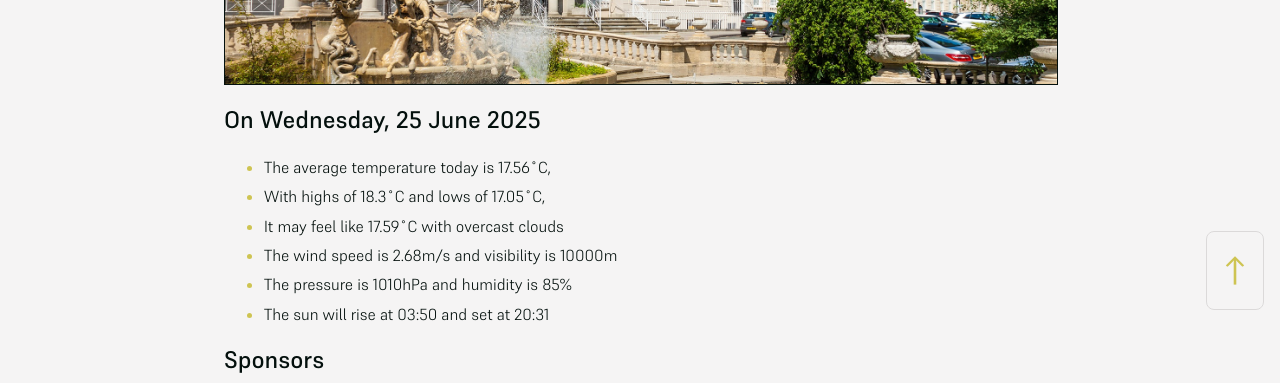
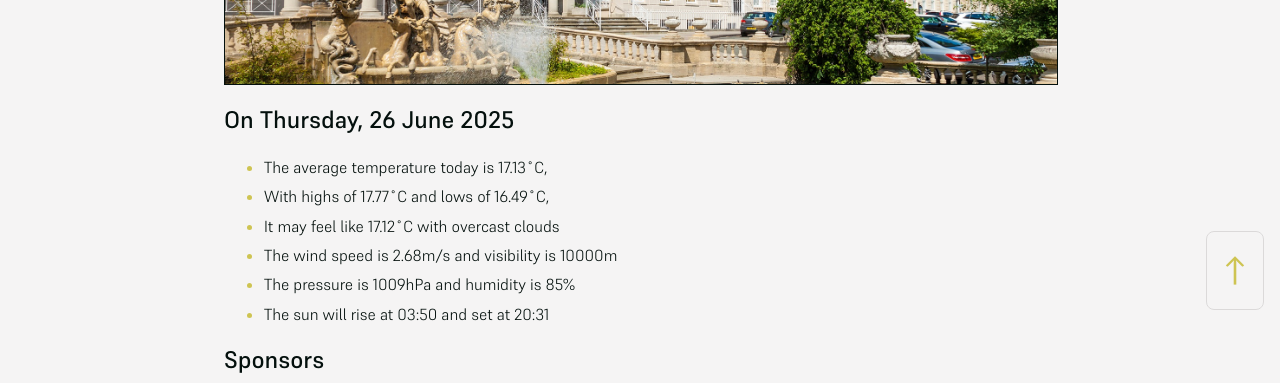
Before and after one commit to mat-0/cheltenham-open-data, a Jekyll site: the page built from index.md, in a window 1280 px wide. Shown: the part 574-957 px from the top of the page. Built offline with Jekyll 4.4.1, drawn with Linux system fonts in a browser that asks for light colours.

Commit message:
Updated 2025-06-26 01:24:29

```diff
--- a/index.md
+++ b/index.md
@@ -8,13 +8,13 @@ seo: Menu
 ![Logo](/images/logo.jpg){:width="832px"}
 
 <!-- weather_marker starts -->
-## On Wednesday, 25 June 2025
+## On Thursday, 26 June 2025
 
-- The average temperature today is 17.56˚C,
-- With highs of 18.3˚C and lows of 17.05˚C,
-- It may feel like 17.59˚C with overcast clouds
+- The average temperature today is 17.13˚C,
+- With highs of 17.77˚C and lows of 16.49˚C,
+- It may feel like 17.12˚C with overcast clouds
 - The wind speed is 2.68m/s and visibility is 10000m
-- The pressure is 1010hPa and humidity is 85%
+- The pressure is 1009hPa and humidity is 85%
 - The sun will rise at 03:50 and set at 20:31
 
 <!-- weather_marker ends -->
```
Also changed, not shown: _data/flood.json (+4 -4 lines), _pages/news.md (+8 -8 lines), _pages/terrorism.md (+1 -1 lines).
